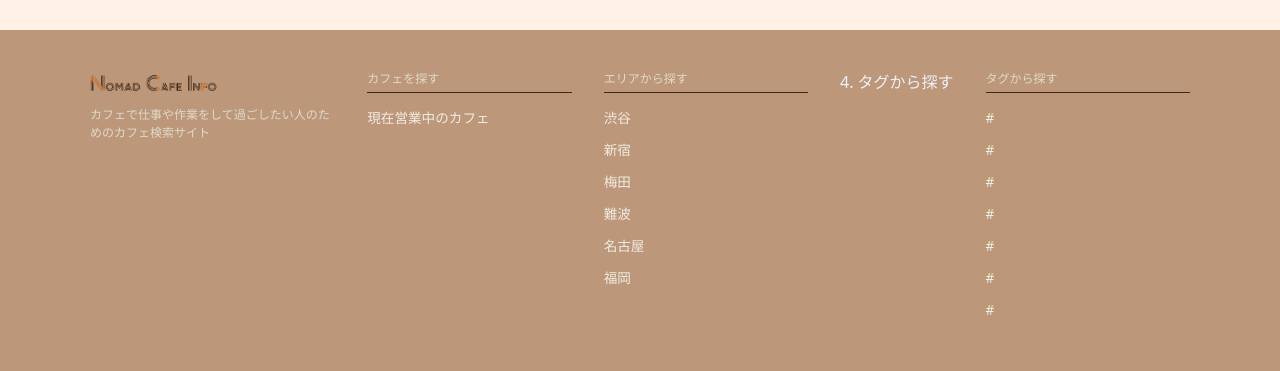
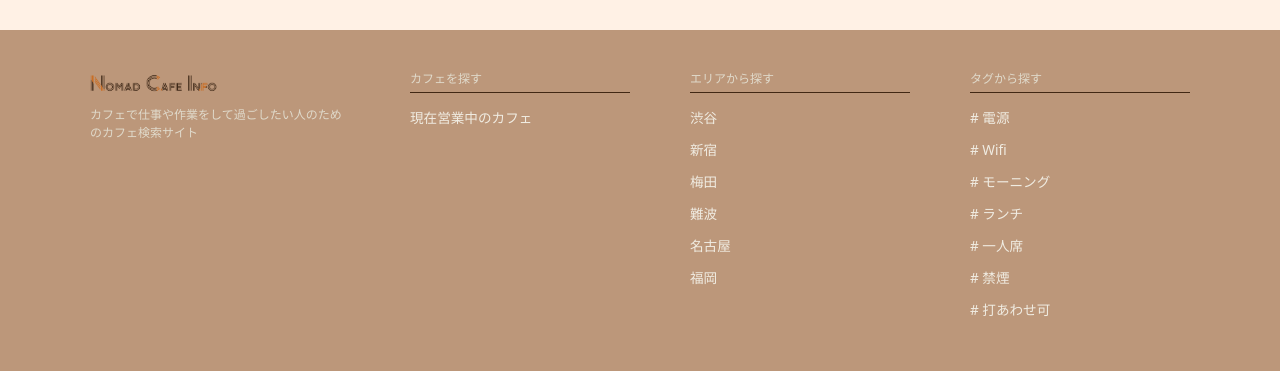
Before and after one commit to rkWebCreater/nomad-cafe-info, a Nuxt app: page / in a window 1280 px wide. Shown: the part 2823-3194 px from the top of the page. Built offline with nearby package versions, Linux system fonts and the light colour scheme; a web font is replaced by a local one.

Commit message:
Add files via upload

```diff
--- a/components/TheFooter.vue
+++ b/components/TheFooter.vue
@@ -1,5 +1,5 @@
 <script setup>
-import {TAG_MAP} from '~/constants/tags'
+import {TAGS} from '~/constants/tags'
 // エリアリンクのデータ
 const areaList = [
   { id: 'shibuya', name: '渋谷' },
@@ -48,11 +48,10 @@ const areaList = [
         </ul>
       </div>
 
-       4. タグから探す
       <div class="footer-item">
         <p class="nav-title">タグから探す</p>
         <ul class="nav-list">
-          <li v-for="tag in TAG_MAP" :key="tag.key">
+          <li v-for="tag in TAGS" :key="tag.key">
             <NuxtLink :to="{ path: '/search', query: { tag: tag.key } }" class="nav-link">
               # {{ tag.name }}
             </NuxtLink>
```
